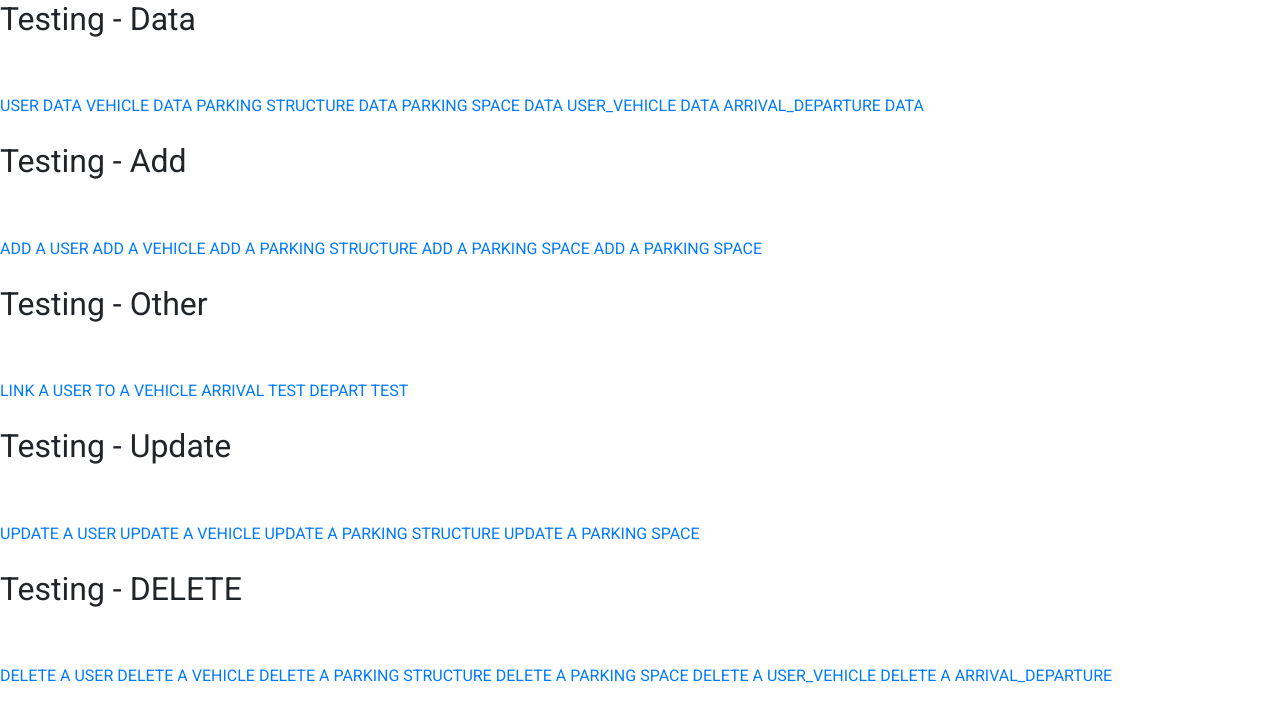
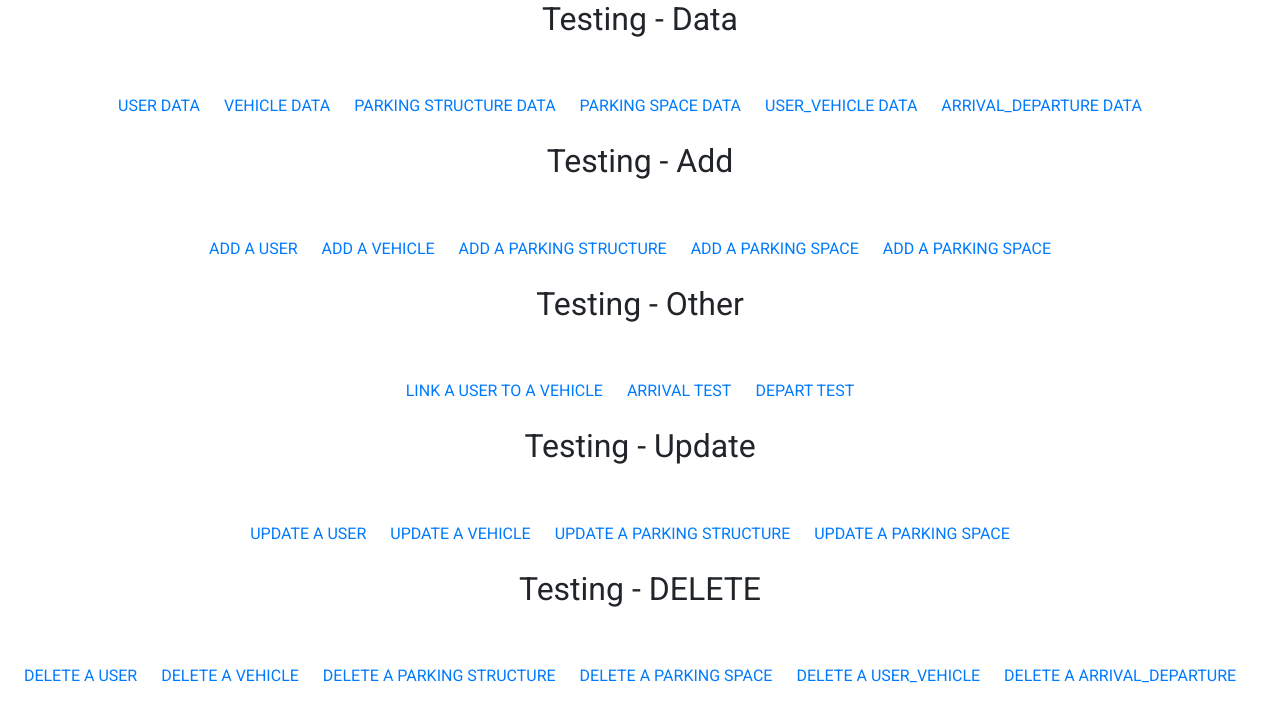
Before and after one commit to Elliequent/Automated_Car_Park_Project, a PHP site: page /index.php in a window 1280 px wide. Shown: the top 722 px of the page. Run offline with PHP 8.4, Linux system fonts and the light colour scheme; data comes from the database, SQL or seed files in the repository; some libraries are stand-ins or nearby versions.

Commit message:
Stylesheet update 002

```diff
--- a/1 - Website Development/Assets/CSS/stylesheet.css
+++ b/1 - Website Development/Assets/CSS/stylesheet.css
@@ -2,4 +2,9 @@
 
 body {
     font-family: 'Roboto', sans-serif;
+    text-align: center;
 }
+
+a {
+    margin-right: 20px !important;
+}
```
